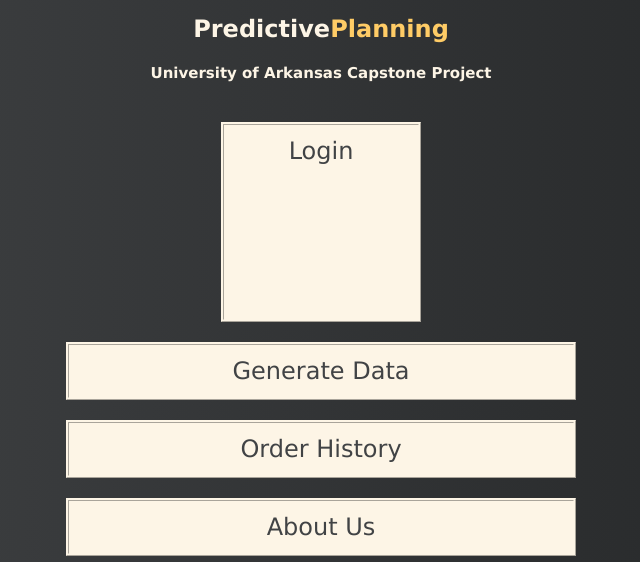
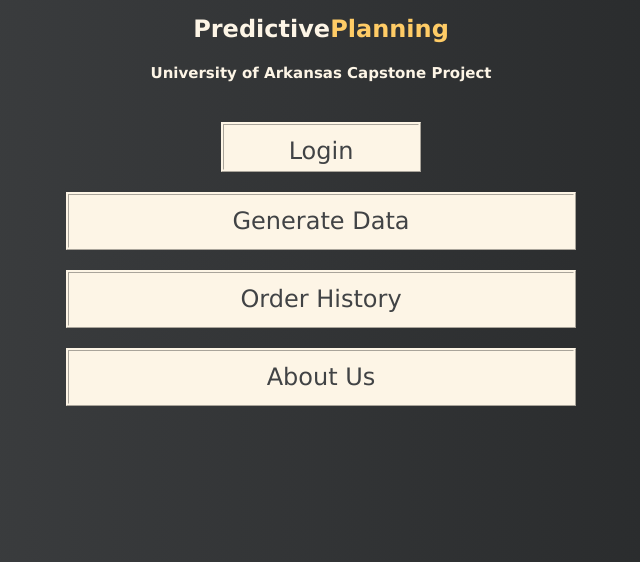
Before and after one commit to gwromano/predictiveplanning, a Django app: page / in a window 1280 px wide. Shown: the part 220-782 px from the top of the page, without its empty margins (319-959 px from the left). Run offline with Django 3.2, Linux system fonts and the light colour scheme.

Commit message:
Update index.html

```diff
--- a/hello/templates/index.html
+++ b/hello/templates/index.html
@@ -153,7 +153,7 @@
 
       <!-- Links section 1 -->
       <div class="links-container">
-        <a href="{% url 'login' %}" class="w3-button w3-sand w3-hover-pale-green link border" style="height:200px;width:200px">Login</a>
+        <a href="{% url 'login' %}" class="w3-button w3-sand w3-hover-pale-green link border" style="height:50px;width:200px">Login</a>
         <a href="{% url 'make-order' %}" class="w3-button w3-sand w3-hover-pale-green link border">Generate Data</a>
         <a href="{% url 'order-history' %}" class="w3-button w3-sand w3-hover-pale-green link border">Order History</a>
         <a href="{% url 'about-us' %}" class="w3-button w3-sand w3-hover-pale-green link border">About Us</a>
```
